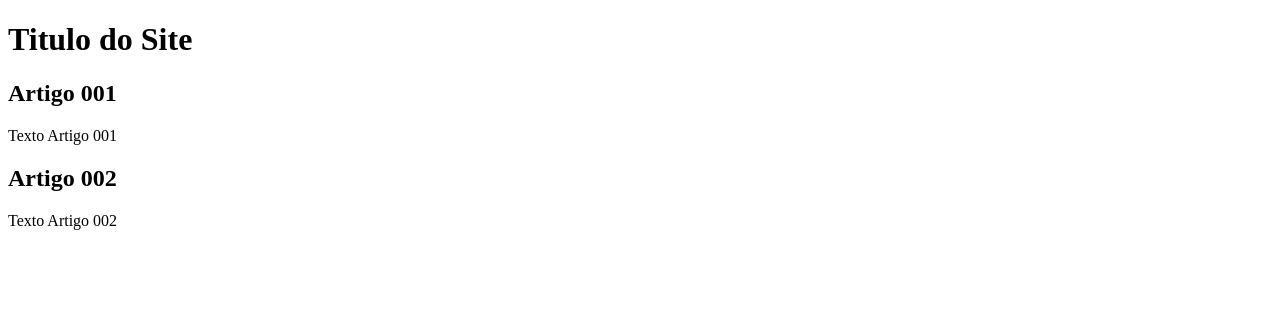
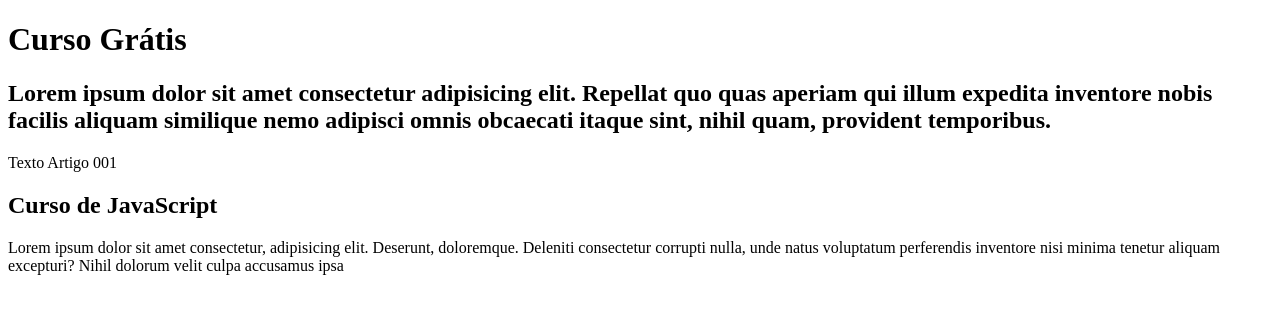
Before and after one commit to ncsilva09/projeto_site, a plain HTML site: page index.html in a window 1280 px wide. Drawn offline with Linux system fonts and the light colour scheme.

Commit message:
Comecei a escrever conteúdo

```diff
--- a/index.html
+++ b/index.html
@@ -9,15 +9,15 @@
 <body>
     <main>
         <header>
-            <h1>Titulo do Site</h1>
+            <h1>Curso Grátis</h1>
         </header>
         <article>
-           <h2>Artigo 001</h2>
+           <h2>Lorem ipsum dolor sit amet consectetur adipisicing elit. Repellat quo quas aperiam qui illum expedita inventore nobis facilis aliquam similique nemo adipisci omnis obcaecati itaque sint, nihil quam, provident temporibus.</h2>
            <p>Texto Artigo 001</p>
         </article>
         <article>
-            <h2>Artigo 002</h2>
-            <p>Texto Artigo 002</p>
+            <h2>Curso de JavaScript</h2>
+            <p>Lorem ipsum dolor sit amet consectetur, adipisicing elit. Deserunt, doloremque. Deleniti consectetur corrupti nulla, unde natus voluptatum perferendis inventore nisi minima tenetur aliquam excepturi? Nihil dolorum velit culpa accusamus ipsa</p>
 
         </article>
     </main>
```
